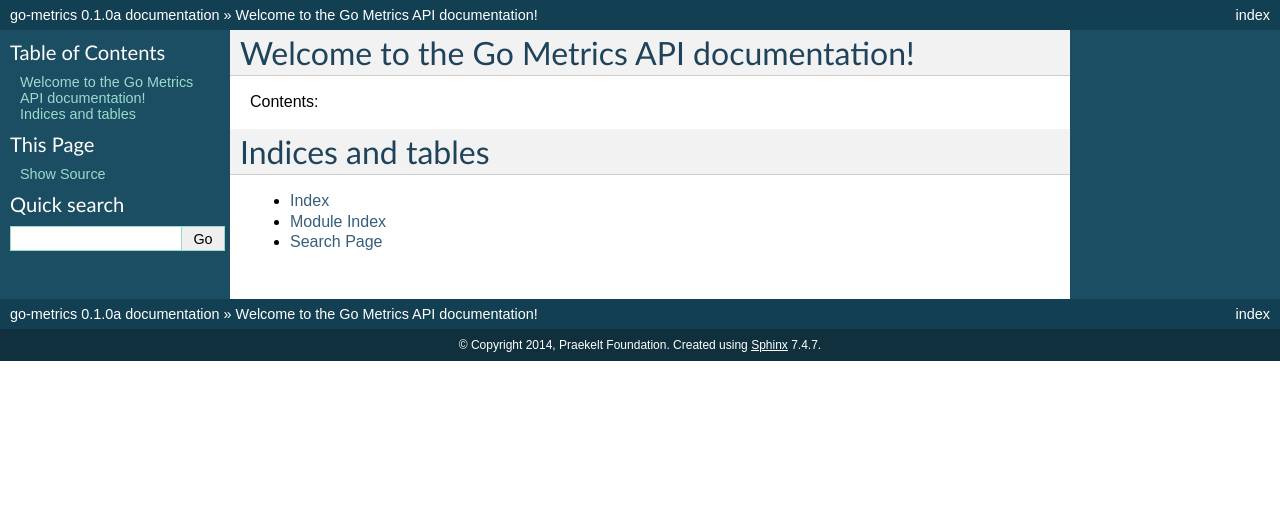
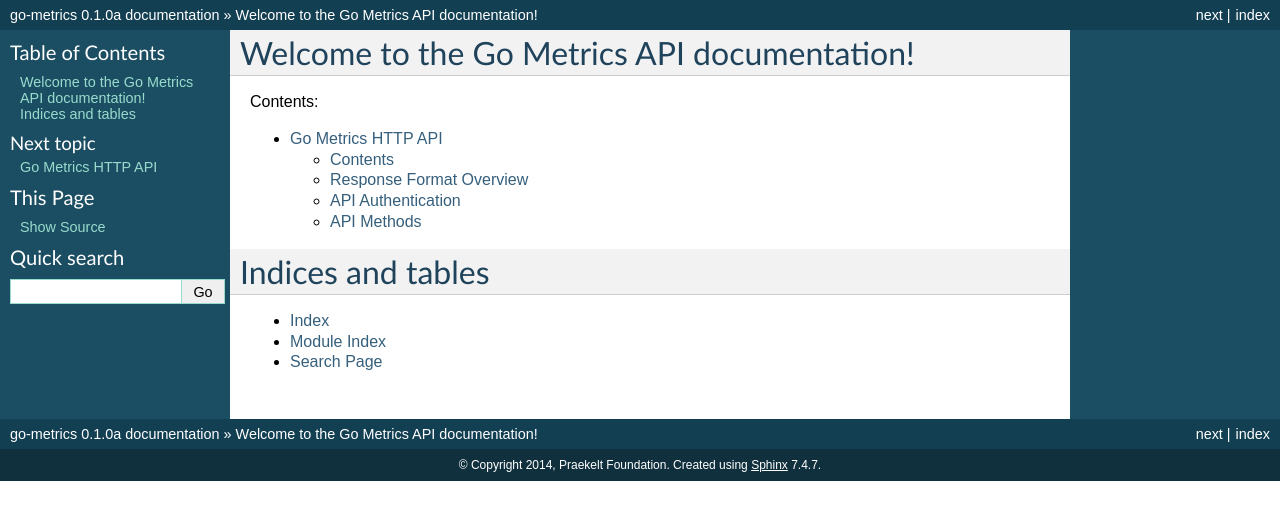
Before and after one commit to praekelt/go-metrics-api, a Sphinx documentation site: the page built from docs/index.rst, in a window 1280 px wide. Shown: the top 520 px of the page. Built offline with Sphinx 7.4.7, drawn with Linux system fonts in a browser that asks for light colours; some of the changed lines change nothing that is shown.

Commit message:
Add basics for api docs

```diff
--- /dev/null
+++ b/docs/api.rst
@@ -0,0 +1,80 @@
+Go Metrics HTTP API
+===================
+
+Contents
+--------
+
+* :ref:`response-format-overview`
+* :ref:`api-authentication`
+* :ref:`api-methods`
+
+.. _response-format-overview:
+
+Response Format Overview
+------------------------
+
+Successful responses to GET requests will contain the requested data in json
+format.
+
+**Example response (success response)**:
+
+.. sourcecode:: http
+
+    HTTP/1.1 200 OK
+    {...}
+
+Errors are returned with the relevant HTTP error code and a json object
+containing ``status_code``, the HTTP status code, and ``reason``, the reason
+for the error.
+
+**Example response (error response)**:
+
+.. sourcecode:: http
+
+    HTTP/1.1 400 Bad Request
+    {
+        "status_code": 400,
+        "reason": "Bad Request"
+    }
+
+
+.. _api-authentication:
+
+API Authentication
+------------------
+
+Authentication is done using an OAuth bearer token.
+
+**Example request**:
+
+.. sourcecode:: http
+
+    GET /api/contacts/ HTTP/1.1
+    Host: example.com
+    Authorization: Bearer auth-token
+
+**Example response (success)**:
+
+.. sourcecode:: http
+
+    HTTP/1.1 200 OK
+
+**Example response (failure)**:
+
+.. sourcecode:: http
+
+    HTTP/1.1 403 Forbidden
+
+**Example response (no authorization header)**:
+
+.. sourcecode:: http
+
+    HTTP/1.1 401 Unauthorized
+
+
+.. _api-methods:
+
+API Methods
+-----------
+
+TODO
--- a/docs/index.rst
+++ b/docs/index.rst
@@ -6,6 +6,7 @@ Contents:
 .. toctree::
    :maxdepth: 2
 
+   api
 
 
 Indices and tables
```
